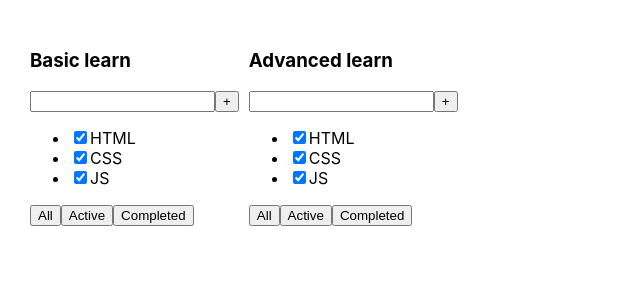
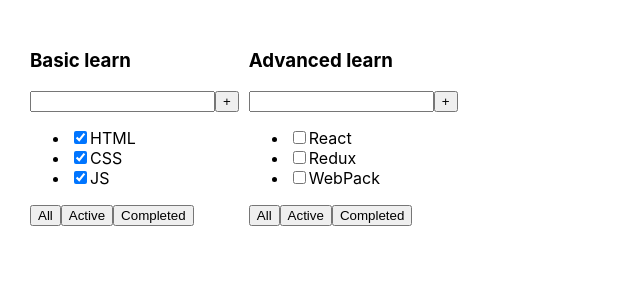
Before and after one commit to dktwho/2-todolist-ts-by-d, a React (Create React App) app: page / in a window 1280 px wide. Shown: the top 300 px of the page, without its empty margins (0-640 px from the left). Built offline with nearby package versions, Linux system fonts and the light colour scheme.

Commit message:
Create data - arr with obj, typed and hardcode render without map

```diff
--- a/src/App.tsx
+++ b/src/App.tsx
@@ -3,10 +3,23 @@
 import {Todolist} from "./Todolist";
 
 function App() {
+
+    let tasks1 = [
+        {id: 1, title: 'HTML', isDone: true},
+        {id: 2, title: 'CSS', isDone: true},
+        {id: 3, title: 'JS', isDone: true},
+
+    ]
+
+    let tasks2 = [
+        {id: 1, title: 'React', isDone: false},
+        {id: 2, title: 'Redux', isDone: false},
+        {id: 3, title: 'WebPack', isDone: false},
+    ]
     return (
         <div className="App">
-            <Todolist title={'Basic learn'}/>
-            <Todolist title={'Advanced learn'}/>
+            <Todolist title={'Basic learn'} tasks={tasks1} />
+            <Todolist title={'Advanced learn'} tasks={tasks2} />
         </div>
     );
 }
--- a/src/Todolist.tsx
+++ b/src/Todolist.tsx
@@ -1,10 +1,18 @@
 import React from "react";
 
+
+export type TasksType = {
+    id: number;
+    title: string;
+    isDone: boolean;
+}
 export type  TitlePropsType = {
     title: string
+    tasks: Array<TasksType>
+    // tasks: TasksType[]
 }
 
-export const Todolist = ({title}:TitlePropsType ) => {
+export const Todolist = ({title, tasks}:TitlePropsType ) => {
     return (
         <div>
             <h3>{title}</h3>
@@ -13,9 +21,9 @@
                 <button>+</button>
             </div>
             <ul>
-                <li><input type="checkbox" checked={true}/><span>HTML</span></li>
-                <li><input type="checkbox" checked={true}/><span>CSS</span></li>
-                <li><input type="checkbox" checked={true}/><span>JS</span></li>
+                <li><input type="checkbox" checked={tasks[0].isDone}/><span>{tasks[0].title}</span></li>
+                <li><input type="checkbox" checked={tasks[1].isDone}/><span>{tasks[1].title}</span></li>
+                <li><input type="checkbox" checked={tasks[2].isDone}/><span>{tasks[2].title}</span></li>
 
             </ul>
             <div>
```
